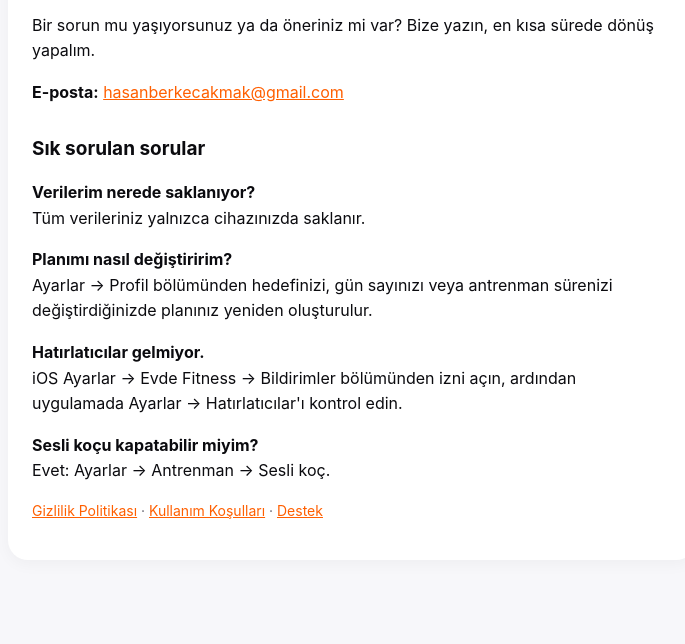
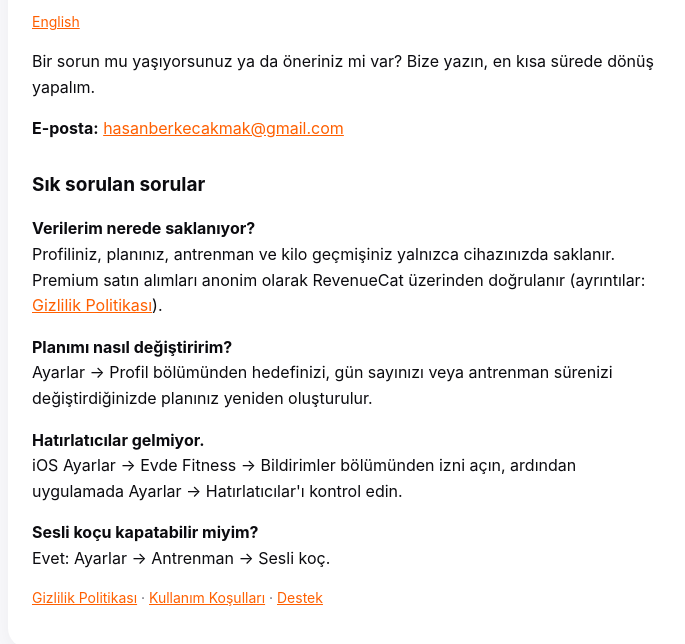
Before and after one commit to berkecakmak33/evdefitness-legal, a plain HTML site: page support.html in a window 1280 px wide. Shown: the part 104-748 px from the top of the page, without its empty margins (288-973 px from the left). Drawn offline with Linux system fonts and the light colour scheme.

Commit message:
Enhance support page with data storage details
Updated the support page to include additional information about data storage and premium purchases.

```diff
--- a/support.html
+++ b/support.html
@@ -10,10 +10,11 @@ h1 { font-size: 28px; margin: 0 0 4px; } h2 { font-size: 19px; margin: 28px 0 8p
 a { color: var(--orange); }
 </style></head><body><main><div class="card">
 <h1><span class="brand">Evde Fitness</span> Destek</h1>
+<p class="muted"><a href="en/support.html">English</a></p>
 <p>Bir sorun mu yaşıyorsunuz ya da öneriniz mi var? Bize yazın, en kısa sürede dönüş yapalım.</p>
 <p><strong>E-posta:</strong> <a href="mailto:hasanberkecakmak@gmail.com">hasanberkecakmak@gmail.com</a></p>
 <h2>Sık sorulan sorular</h2>
-<p><strong>Verilerim nerede saklanıyor?</strong><br>Tüm verileriniz yalnızca cihazınızda saklanır.</p>
+<p><strong>Verilerim nerede saklanıyor?</strong><br>Profiliniz, planınız, antrenman ve kilo geçmişiniz yalnızca cihazınızda saklanır. Premium satın alımları anonim olarak RevenueCat üzerinden doğrulanır (ayrıntılar: <a href="privacy-policy.html">Gizlilik Politikası</a>).</p>
 <p><strong>Planımı nasıl değiştiririm?</strong><br>Ayarlar → Profil bölümünden hedefinizi, gün sayınızı veya antrenman sürenizi değiştirdiğinizde planınız yeniden oluşturulur.</p>
 <p><strong>Hatırlatıcılar gelmiyor.</strong><br>iOS Ayarlar → Evde Fitness → Bildirimler bölümünden izni açın, ardından uygulamada Ayarlar → Hatırlatıcılar'ı kontrol edin.</p>
 <p><strong>Sesli koçu kapatabilir miyim?</strong><br>Evet: Ayarlar → Antrenman → Sesli koç.</p>
```
